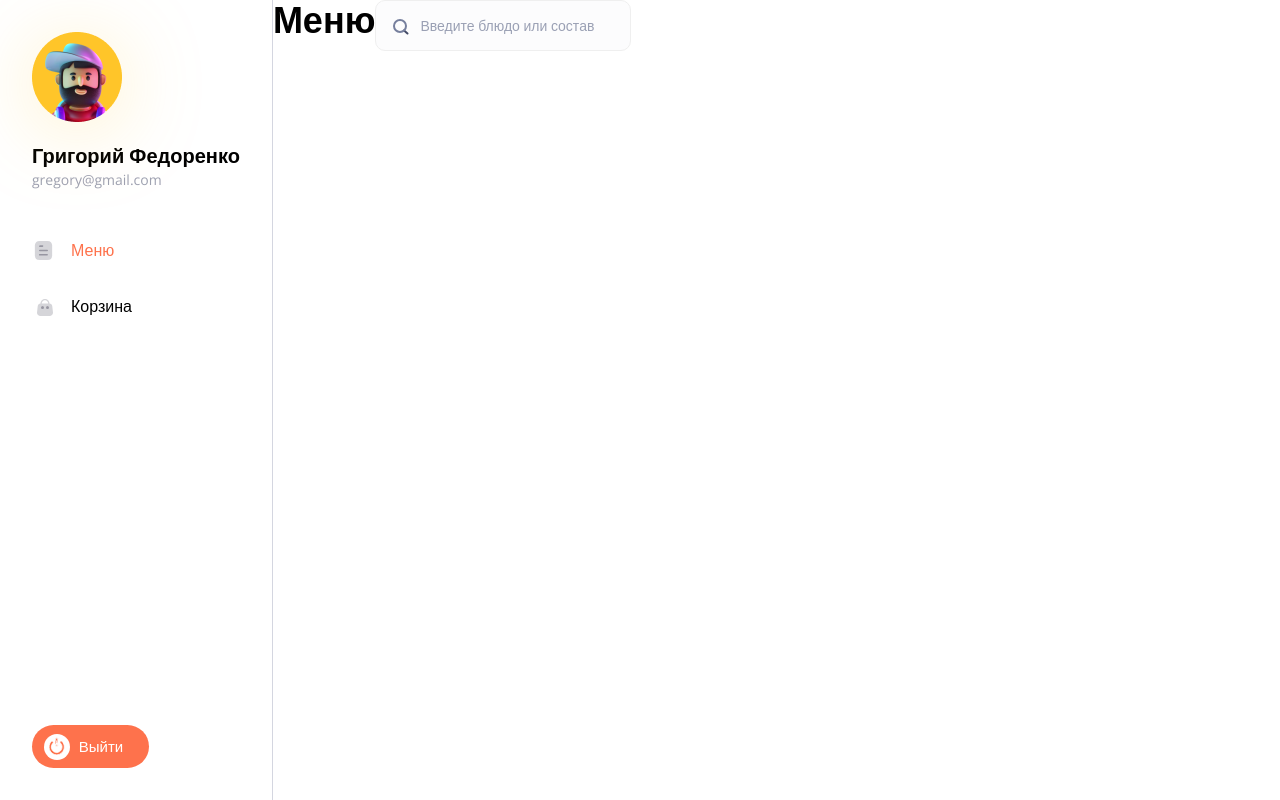
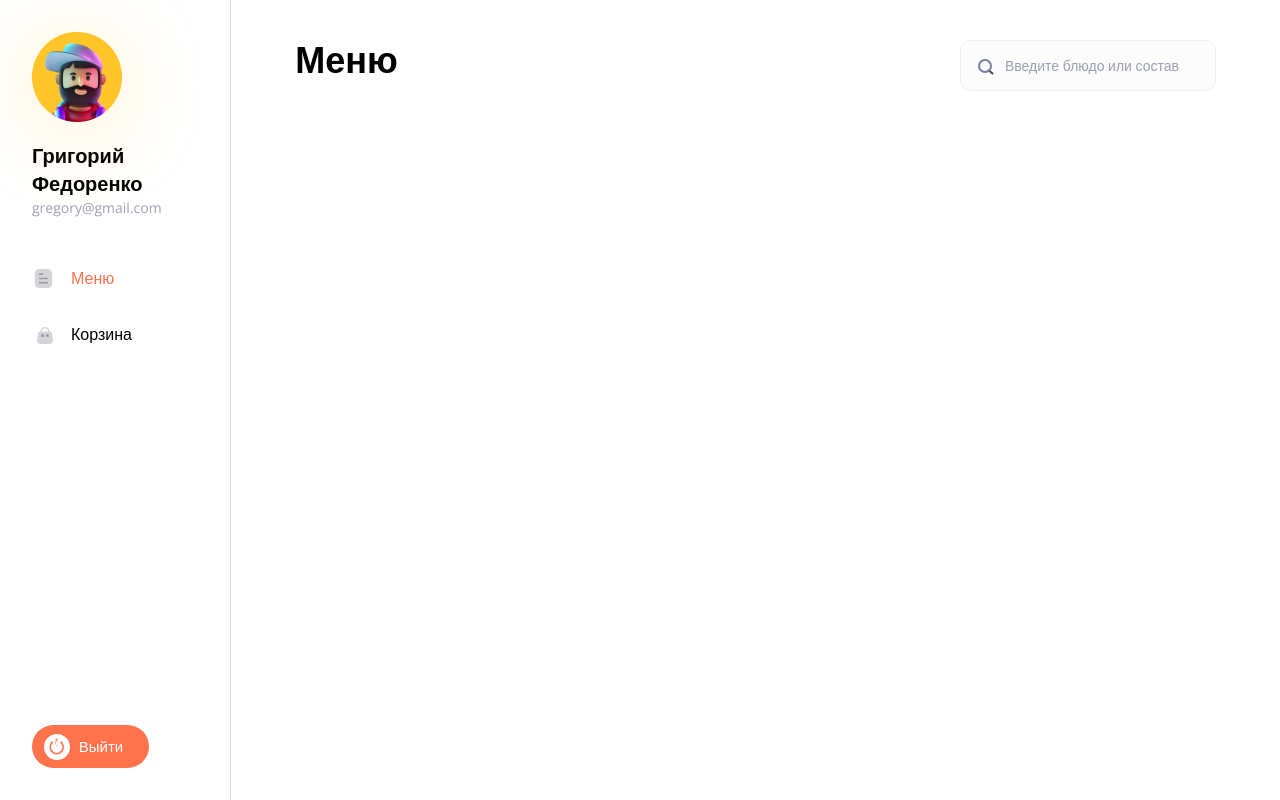
Before and after one commit to GregFedy/pizza-app, a React (Vite) app: page / in a window 1280 px wide. Built offline with nearby package versions, Linux system fonts and the light colour scheme.

Commit message:
style: add container for Outlet

```diff
--- a/src/layout/Layout.tsx
+++ b/src/layout/Layout.tsx
@@ -42,7 +42,9 @@ const Layout = () => {
 					<span className="pt-[13px] pr-[14px] pb-[14px]">Выйти</span>
 				</Button>
 			</div>
-			<Outlet />
+			<div className="w-full px-16 py-10">
+				<Outlet />
+			</div>
 		</div>
 	);
 };
```
